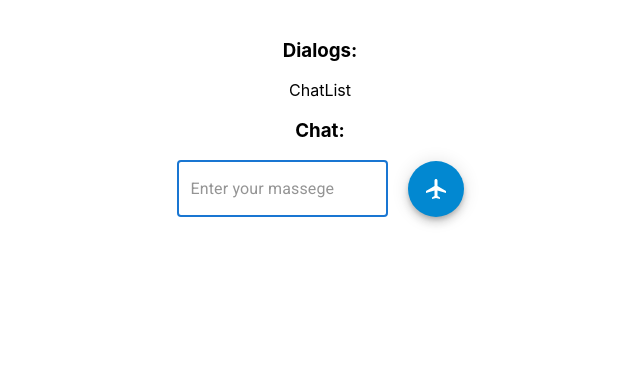
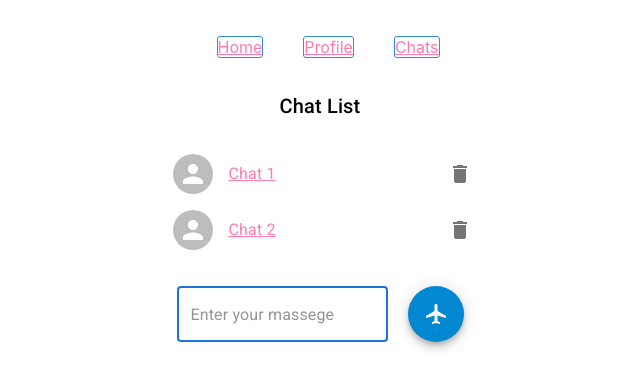
Before and after one commit to Huz-Din/MyChat-React-, a React (Create React App) app: page /chats/1 in a window 1280 px wide. Shown: the top 388 px of the page, without its empty margins (375-1015 px from the left). Built offline with nearby package versions, Linux system fonts and the light colour scheme.

Commit message:
lesson 4

```diff
--- a/package.json
+++ b/package.json
@@ -13,6 +13,7 @@
     "prop-types": "^15.8.1",
     "react": "^17.0.2",
     "react-dom": "^17.0.2",
+    "react-router-dom": "^6.3.0",
     "react-scripts": "5.0.0",
     "web-vitals": "^2.1.4"
   },
--- a/src/App.js
+++ b/src/App.js
@@ -1,76 +1,64 @@
-import React, { useState, useEffect } from "react";
-import AUTHOR from "./constants";
+import React from "react";
 import styles from "./index.module.css";
-import TextField from "@mui/material/TextField";
-import Fab from "@mui/material/Fab";
-import LocalAirportIcon from "@mui/icons-material/LocalAirport";
 import Box from "@mui/material/Box";
-import Messages from "./Messages";
-import ChatList from "./ChatList";
+import Router from "./pages/Router";
 
 const App = () => {
-  const [messagelist, setMessagelist] = useState([]);
-  const [value, setValue] = useState("");
+  // const [messagelist, setMessagelist] = useState([]);
+  // const [value, setValue] = useState("");
+  // const inputRef = useRef();
 
-  const updateMessage = (event) => {
-    setValue(event.target.value);
-  };
+  // const updateMessage = (event) => {
+  //   setValue(event.target.value);
+  // };
 
-  const sendMessage = () => {
-    if (value !== "") {
-      const newMessage = { text: value, author: AUTHOR.me };
-      setMessagelist([...messagelist, newMessage]);
-      setValue("");
-    }
-  };
+  // const sendMessage = (e) => {
+  //   e.preventDefault();
+  //   if (value !== "") {
+  //     const newMessage = { text: value, author: AUTHOR.me };
+  //     setMessagelist([...messagelist, newMessage]);
+  //     setValue("");
+  //     inputRef.current?.focus();
+  //   }
+  // };
 
-  const sendMessagePress = (e) => {
-    if (e.key === "Enter") {
-      if (value !== "") {
-        const newMessage = { text: value, author: AUTHOR.me };
-        setMessagelist([...messagelist, newMessage]);
-        setValue("");
-      }
-    }
-  };
+  // const sendMessagePress = (e) => {
+  //   if (e.key === "Enter") {
+  //     if (value !== "") {
+  //       const newMessage = { text: value, author: AUTHOR.me };
+  //       setMessagelist([...messagelist, newMessage]);
+  //       setValue("");
+  //       inputRef.current?.focus();
+  //     }
+  //   }
+  // };
 
-  useEffect(() => {
-    let timerID;
+  // useEffect(() => {
+  //   inputRef.current?.focus();
+  // }, []);
 
-    if (
-      messagelist.length > 0 &&
-      messagelist[messagelist.length - 1].author !== AUTHOR.bot
-    ) {
-      timerID = setTimeout(() => {
-        setMessagelist([...messagelist, newMessage]);
-      }, 1500);
-      const newMessage = { text: "Hi! How are you?", author: AUTHOR.bot };
-    }
-    return () => {
-      if (timerID) {
-        clearTimeout(timerID);
-      }
-    };
-  }, [messagelist]);
+  // useEffect(() => {
+  //   let timerID;
+
+  //   if (
+  //     messagelist.length > 0 &&
+  //     messagelist[messagelist.length - 1].author !== AUTHOR.bot
+  //   ) {
+  //     timerID = setTimeout(() => {
+  //       setMessagelist([...messagelist, newMessage]);
+  //     }, 1500);
+  //     const newMessage = { text: "Hi! How are you?", author: AUTHOR.bot };
+  //   }
+  //   return () => {
+  //     if (timerID) {
+  //       clearTimeout(timerID);
+  //     }
+  //   };
+  // }, [messagelist]);
 
   return (
     <Box className={styles.wrapper__message}>
-      <h3>Dialogs: </h3>
-      <ChatList />
-      <h3>Chat: </h3>
-      <Messages messages={messagelist} />
-      <TextField
-        style={{ marginRight: "20px" }}
-        placeholder={"Enter your massege"}
-        autoFocus
-        type="text"
-        value={value}
-        onChange={updateMessage}
-        onKeyPress={sendMessagePress}
-      />
-      <Fab onClick={sendMessage} color="info" aria-label="add">
-        <LocalAirportIcon />
-      </Fab>
+      <Router />
     </Box>
   );
 };
--- a/src/ChatList.js
+++ b/src/ChatList.js
@@ -1,5 +1,45 @@
-const ChatList = () => {
-  return <>ChatList</>;
+import React from "react";
+import {
+  Avatar,
+  IconButton,
+  ListItem,
+  ListItemAvatar,
+  ListItemText,
+  Typography,
+  List,
+} from "@mui/material";
+import DeleteIcon from "@mui/icons-material/Delete";
+import { Link } from "react-router-dom";
+
+const ChatList = ({ chats }) => {
+  // console.log(Object.keys(chats));
+
+  return (
+    <div>
+      <Typography sx={{ mt: 4, mb: 2 }} variant="h6" component="div">
+        Chat List
+      </Typography>
+      <List>
+        {Object.keys(chats).map((chat, index) => (
+          <Link to={`/chats/${chat}`} key={index}>
+            <ListItem
+              key={index}
+              secondaryAction={
+                <IconButton edge="end" aria-label="delete">
+                  <DeleteIcon />
+                </IconButton>
+              }
+            >
+              <ListItemAvatar>
+                <Avatar>{}</Avatar>
+              </ListItemAvatar>
+              <ListItemText primary={chats[chat].name} />
+            </ListItem>
+          </Link>
+        ))}
+      </List>
+    </div>
+  );
 };
 
 export default ChatList;
--- /dev/null
+++ b/src/ControlPanel.js
@@ -0,0 +1,85 @@
+import React, { useState, useEffect, useRef } from "react";
+import AUTHOR from "./constants";
+import styles from "./index.module.css";
+import TextField from "@mui/material/TextField";
+import Fab from "@mui/material/Fab";
+import LocalAirportIcon from "@mui/icons-material/LocalAirport";
+import Box from "@mui/material/Box";
+// import ChatList from "./ChatList";
+import { useParams } from "react-router-dom";
+
+const ControlPanel = ({ addMessage }) => {
+  let { chatId } = useParams();
+  const [value, setValue] = useState("");
+  const inputRef = useRef();
+
+  const updateMessage = (event) => {
+    setValue(event.target.value);
+  };
+
+  const sendMessage = (e) => {
+    e.preventDefault();
+    if (value !== "") {
+      const newMessage = { text: value, author: AUTHOR.me };
+      addMessage(chatId, newMessage);
+      setValue("");
+      inputRef.current?.focus();
+    }
+  };
+
+  const sendMessagePress = (e) => {
+    if (e.key === "Enter") {
+      if (value !== "") {
+        const newMessage = { text: value, author: AUTHOR.me };
+        addMessage(chatId, newMessage);
+        setValue("");
+        inputRef.current?.focus();
+      }
+    }
+  };
+
+  useEffect(() => {
+    inputRef.current?.focus();
+  }, []);
+
+  //   useEffect(() => {
+  //     let timerID;
+
+  //     if (
+  //       messagelist.length > 0 &&
+  //       messagelist[messagelist.length - 1].author !== AUTHOR.bot
+  //     ) {
+  //       timerID = setTimeout(() => {
+  //         setMessagelist([...messagelist, newMessage]);
+  //       }, 1500);
+  //       const newMessage = { text: "Hi! How are you?", author: AUTHOR.bot };
+  //     }
+  //     return () => {
+  //       if (timerID) {
+  //         clearTimeout(timerID);
+  //       }
+  //     };
+  //   }, [messagelist]);
+
+  return (
+    <div>
+      <Box className={styles.wrapper__message}>
+        {/* <ChatList  /> */}
+        <TextField
+          inputRef={inputRef}
+          style={{ marginRight: "20px" }}
+          placeholder={"Enter your massege"}
+          type="text"
+          value={value}
+          onChange={updateMessage}
+          onKeyPress={sendMessagePress}
+        />
+        <Fab onClick={sendMessage} color="info" aria-label="add">
+          <LocalAirportIcon />
+        </Fab>
+      </Box>
+    </div>
+  );
+};
+
+export default ControlPanel;
--- /dev/null
+++ b/src/MessageList.js
@@ -0,0 +1,22 @@
+import { useParams } from "react-router-dom";
+
+const MessageList = ({ chats }) => {
+  let { chatId } = useParams();
+
+  if (!chats[chatId]) return null;
+
+  const messages = chats[chatId].messages;
+
+  return (
+    <div>
+      {messages.map((element, index) => (
+        <div key={index}>
+          <p>{element.text}</p>
+          <p>{element.author}</p>
+        </div>
+      ))}
+    </div>
+  );
+};
+
+export default MessageList;
--- a/src/index.module.css
+++ b/src/index.module.css
@@ -103,3 +103,19 @@ code {
   border-radius: 3px; */
   margin: 5px;
 }
+
+.nav__menu {
+  display: flex;
+
+}
+
+.nav__menu_li {
+  margin: 0 20px;
+  list-style: none;
+  border: 1px solid #328be0;
+  border-radius: 3px;
+}
+
+a {
+  color: #ff7baf;
+}
--- /dev/null
+++ b/src/pages/Chats.js
@@ -0,0 +1,16 @@
+import React from "react";
+import ChatList from "../ChatList";
+import ControlPanel from "../ControlPanel";
+import MessageList from "../MessageList";
+
+const Chats = ({ chats, addMessage }) => {
+  return (
+    <div className="container__chats">
+      <ChatList chats={chats} />
+      <MessageList chats={chats} />
+      <ControlPanel addMessage={addMessage} />
+    </div>
+  );
+};
+
+export default Chats;
--- /dev/null
+++ b/src/pages/Home.js
@@ -0,0 +1,5 @@
+const Home = () => {
+  return <div>Home</div>;
+};
+
+export default Home;
--- /dev/null
+++ b/src/pages/Profile.js
@@ -0,0 +1,5 @@
+const Profile = () => {
+  return <div>Profile</div>;
+};
+
+export default Profile;
--- /dev/null
+++ b/src/pages/Router.js
@@ -0,0 +1,65 @@
+import React, { useState } from "react";
+import { BrowserRouter, Routes, Route, Link } from "react-router-dom";
+import Home from "./Home";
+import Profile from "./Profile";
+import Chats from "./Chats";
+import styles from "../index.module.css";
+import AUTHOR from "../constants";
+
+const initialChats = {
+  id1: {
+    name: "Chat 1",
+    messages: [
+      { text: "Message 1", author: AUTHOR.bot },
+      { text: "Hi", author: AUTHOR.me },
+    ],
+  },
+  id2: {
+    name: "Chat 2",
+    messages: [{ text: "Message from chat 2", author: AUTHOR.me }],
+  },
+};
+
+const Router = () => {
+  const [chats, setChats] = useState(initialChats);
+
+  const addMessage = (chatId, message) => {
+    setChats({
+      ...chats,
+      [chatId]: {
+        name: chats[chatId].name,
+        messages: [...chats[chatId].messages, message],
+      },
+    });
+  };
+
+  return (
+    <BrowserRouter>
+      <div>
+        <ul className={styles.nav__menu}>
+          <li className={styles.nav__menu_li}>
+            <Link to="/">Home</Link>
+          </li>
+          <li className={styles.nav__menu_li}>
+            <Link to="/profile">Profile</Link>
+          </li>
+          <li className={styles.nav__menu_li}>
+            <Link to="/chats">Chats</Link>
+          </li>
+        </ul>
+      </div>
+
+      <Routes>
+        <Route path="/" exact element={<Home />} />
+        <Route path="/profile" element={<Profile />} />
+        <Route
+          path="/chats/:chatId"
+          element={<Chats chats={chats} addMessage={addMessage} />}
+        />
+        <Route path="*" element={<Chats chats={chats} />} />
+      </Routes>
+    </BrowserRouter>
+  );
+};
+
+export default Router;
```
Also changed, not shown: 1 other file (tests, documents, lock files or other folders).
